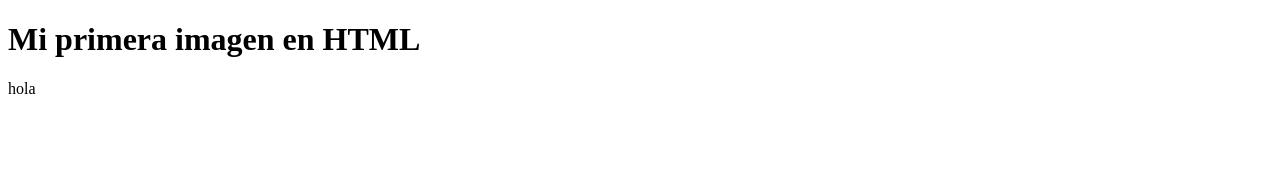
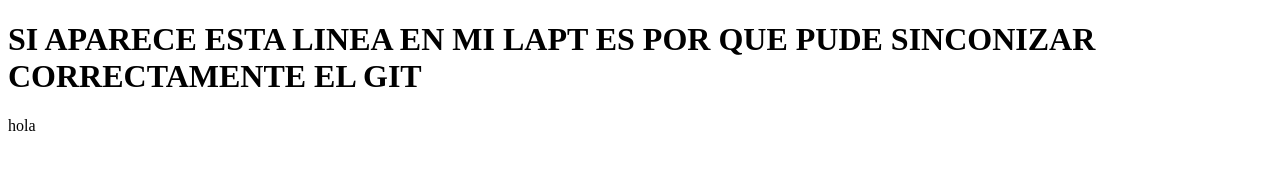
Before and after one commit to cbasmora/Dise-o-Web, a plain HTML site: page index.html in a window 1280 px wide. Drawn offline with Linux system fonts and the light colour scheme.

Commit message:
PUBLICAR

```diff
--- a/index.html
+++ b/index.html
@@ -4,7 +4,7 @@
 		<title>Primera pagina web</title>
 	</head>
 	<body>
-		<h1>Mi primera imagen en HTML</h1>
+		<h1>SI APARECE ESTA LINEA EN MI LAPT ES POR QUE PUDE SINCONIZAR CORRECTAMENTE EL GIT </h1>
 		<div>
 			hola
 		</div>
```
